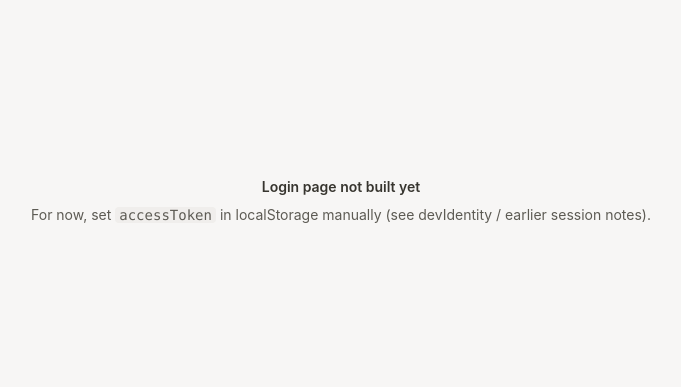
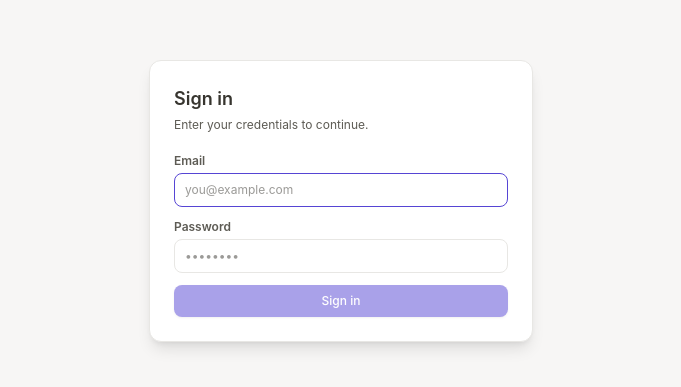
Before and after one commit to Swornadt/project-management-system, a React (Vite) app in the folder client/: page /login in a window 1280 px wide. Shown: the part 199-586 px from the top of the page, without its empty margins (299-980 px from the left). Built offline with nearby package versions, Linux system fonts and the light colour scheme; no server answers.

Commit message:
feat: added login page

```diff
--- a/client/src/App.tsx
+++ b/client/src/App.tsx
@@ -1,32 +1,14 @@
 import { BrowserRouter, Routes, Route, Navigate } from "react-router-dom";
 import ContentDashboard from "./features/content/ContentDashboard";
 import { RequireAuth } from "./features/auth/RequireAuth";
+import LoginPage from "./pages/LoginPage";
 import { NAV_PATHS, DEFAULT_NAV } from "./routes/navPaths";
-
-// TEMPORARY — routing is being built ahead of the real login page
-// (LoginPage.tsx/AuthCard.tsx are still //todo). This exists only so
-// RequireAuth has somewhere valid to redirect an unauthenticated visitor.
-// Delete this and route to the real <LoginPage /> once it's built; nothing
-// else here needs to change when that happens.
-function LoginPlaceholder() {
-  return (
-    <div className="min-h-screen flex items-center justify-center bg-[#f7f6f5] text-[#37352f] text-sm">
-      <div className="text-center space-y-2">
-        <p className="font-semibold">Login page not built yet</p>
-        <p className="text-[#5d5b54]">
-          For now, set <code className="bg-[#f0eeec] px-1 rounded">accessToken</code> in
-          localStorage manually (see devIdentity / earlier session notes).
-        </p>
-      </div>
-    </div>
-  );
-}
 
 const App = () => {
   return (
     <BrowserRouter>
       <Routes>
-        <Route path="/login" element={<LoginPlaceholder />} />
+        <Route path="/login" element={<LoginPage />} />
 
         {/* Bare "/" -> the default section's real URL, so the address bar
             always reflects an actual page rather than a redirect target. */}
--- /dev/null
+++ b/client/src/api/authTypes.ts
@@ -0,0 +1,23 @@
+// Mirrors server/src/features/authentication/auth.dto.ts.
+export interface ApiUserProfile {
+  user_id: string;
+  role_id: string;
+  role_name?: string;
+  first_name: string;
+  last_name: string;
+  email: string;
+  status: string;
+  email_verified: boolean;
+  created_at: string;
+}
+
+export interface ApiLoginDto {
+  email: string;
+  password: string;
+}
+
+export interface ApiAuthResponse {
+  user: ApiUserProfile;
+  accessToken: string;
+  refreshToken: string;
+}
--- a/client/src/api/axiosClient.ts
+++ b/client/src/api/axiosClient.ts
@@ -16,8 +16,8 @@ export const axiosClient = axios.create({
   headers: { "Content-Type": "application/json" },
 });
 
-// Attaches the JWT (set manually via localStorage for now, until real
-// auth/login exists — see the console command used to seed it in dev).
+// Attaches the JWT (set via setAccessToken() on login, or manually via
+// localStorage for dev testing before a login screen existed).
 axiosClient.interceptors.request.use((config) => {
   const token = localStorage.getItem("accessToken");
   if (token) {
@@ -25,6 +25,14 @@ axiosClient.interceptors.request.use((config) => {
   }
   return config;
 });
+
+export function setAccessToken(token: string) {
+  localStorage.setItem("accessToken", token);
+}
+
+export function clearAccessToken() {
+  localStorage.removeItem("accessToken");
+}
 
 export interface ListParams {
   limit?: number;
@@ -106,3 +114,26 @@ export const taskApi = {
   remove: (id: string) =>
     axiosClient.delete<ApiResponse<boolean>>(`/tasks/${id}`).then((res) => res.data),
 };
+
+// --- Auth ---
+import type { ApiLoginDto, ApiAuthResponse, ApiUserProfile } from "./authTypes";
+
+export const authApi = {
+  login: (payload: ApiLoginDto) =>
+    axiosClient.post<ApiResponse<ApiAuthResponse>>("/auth/login", payload).then((res) => res.data),
+};
+
+const STORED_USER_KEY = "authUser";
+
+export function setStoredUser(user: ApiUserProfile) {
+  localStorage.setItem(STORED_USER_KEY, JSON.stringify(user));
+}
+
+export function getStoredUser(): ApiUserProfile | null {
+  const raw = localStorage.getItem(STORED_USER_KEY);
+  return raw ? JSON.parse(raw) : null;
+}
+
+export function clearStoredUser() {
+  localStorage.removeItem(STORED_USER_KEY);
+}
--- a/client/src/features/auth/AuthCard.tsx
+++ b/client/src/features/auth/AuthCard.tsx
@@ -1 +1,73 @@
-//todo
+import React, { useState } from 'react';
+
+interface AuthCardProps {
+  onSubmit: (email: string, password: string) => Promise<void>;
+}
+
+export const AuthCard: React.FC<AuthCardProps> = ({ onSubmit }) => {
+  const [email, setEmail] = useState('');
+  const [password, setPassword] = useState('');
+  const [isSubmitting, setIsSubmitting] = useState(false);
+  const [error, setError] = useState<string | null>(null);
+
+  const handleSubmit = async (e: React.FormEvent) => {
+    e.preventDefault();
+    if (!email.trim() || !password) return;
+    setIsSubmitting(true);
+    setError(null);
+    try {
+      await onSubmit(email.trim(), password);
+    } catch (err) {
+      const message =
+        err && typeof err === 'object' && 'response' in err
+          ? (err as { response?: { data?: { message?: string } } }).response?.data?.message
+          : undefined;
+      setError(message ?? 'Invalid email or password.');
+    } finally {
+      setIsSubmitting(false);
+    }
+  };
+
+  return (
+    <div className="w-full max-w-sm bg-white rounded-xl border border-[#e8e7e4] shadow-lg p-6">
+      <div className="mb-5">
+        <h1 className="text-lg font-semibold text-[#37352f]">Sign in</h1>
+        <p className="text-xs text-[#5d5b54] mt-1">Enter your credentials to continue.</p>
+      </div>
+
+      <form onSubmit={handleSubmit} className="space-y-3 text-xs">
+        <div>
+          <label className="font-semibold text-[#5d5b54] block mb-1">Email</label>
+          <input
+            type="email"
+            autoFocus
+            value={email}
+            onChange={(e) => setEmail(e.target.value)}
+            placeholder="you@example.com"
+            className="w-full text-xs px-2.5 py-2 border border-[#e8e7e4] rounded-lg outline-none focus:border-[#5645d4]"
+          />
+        </div>
+        <div>
+          <label className="font-semibold text-[#5d5b54] block mb-1">Password</label>
+          <input
+            type="password"
+            value={password}
+            onChange={(e) => setPassword(e.target.value)}
+            placeholder="••••••••"
+            className="w-full text-xs px-2.5 py-2 border border-[#e8e7e4] rounded-lg outline-none focus:border-[#5645d4]"
+          />
+        </div>
+
+        {error && <p className="text-[#ba1a1a] bg-[#fde0e0] p-2 rounded-lg">{error}</p>}
+
+        <button
+          type="submit"
+          disabled={!email.trim() || !password || isSubmitting}
+          className="w-full px-4 py-2 text-xs font-medium bg-[#5645d4] hover:bg-[#4534b3] text-white rounded-lg shadow-sm transition-all disabled:opacity-50"
+        >
+          {isSubmitting ? 'Signing in...' : 'Sign in'}
+        </button>
+      </form>
+    </div>
+  );
+};
--- a/client/src/pages/LoginPage.tsx
+++ b/client/src/pages/LoginPage.tsx
@@ -1 +1,29 @@
-//todo
+import { useNavigate, useLocation } from 'react-router-dom';
+import { AuthCard } from '../features/auth/AuthCard';
+import { authApi, setAccessToken, setStoredUser } from '../api/axiosClient';
+import { NAV_PATHS, DEFAULT_NAV } from '../routes/navPaths';
+
+export default function LoginPage() {
+  const navigate = useNavigate();
+  const location = useLocation();
+
+  const handleLogin = async (email: string, password: string) => {
+    const res = await authApi.login({ email, password });
+    setAccessToken(res.data.accessToken);
+    setStoredUser(res.data.user);
+
+    // RequireAuth stashes where the visitor was headed before it redirected
+    // them here (state.from) — send them back there, or the default
+    // section for a fresh /login visit with nothing to return to.
+    const from = (location.state as { from?: Location })?.from;
+    navigate(from ? `${from.pathname}${from.search ?? ''}` : NAV_PATHS[DEFAULT_NAV], {
+      replace: true,
+    });
+  };
+
+  return (
+    <div className="min-h-screen flex items-center justify-center bg-[#f7f6f5] px-4">
+      <AuthCard onSubmit={handleLogin} />
+    </div>
+  );
+}
```
